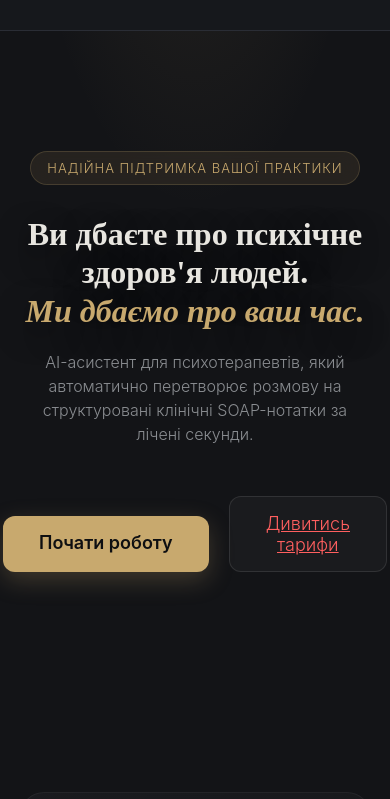
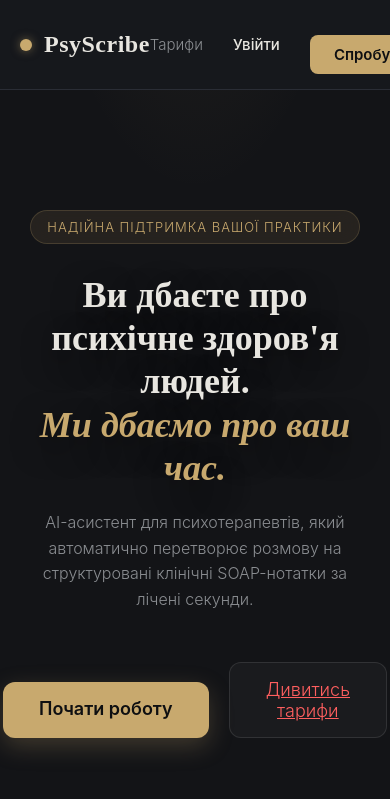
Before and after one commit to Ripper-del/PsyScribe, a React (Vite) app in the folder psyscribe-app/: page / in a window 390 px wide. Shown: the top 799 px of the page. Built offline with nearby package versions, Linux system fonts and the light colour scheme; no server answers.

Commit message:
trying something different for phones view

```diff
--- a/psyscribe-app/src/App.css
+++ b/psyscribe-app/src/App.css
@@ -1839,43 +1839,62 @@ header {
     margin-bottom: 0 !important;
   }
 }
-/* Це правило спрацює ТІЛЬКИ на екранах, менших за 768px (телефони та вертикальні планшети) */
+
 @media (max-width: 768px) {
-  /* Зменшуємо головний заголовок */
-  h1 {
-    font-size: 32px !important; /* Підбери розмір, який тобі подобається */
-    line-height: 1.2 !important;
-    margin-bottom: 20px !important;
-  }
-
-  /* Зменшуємо текст підзаголовка */
-  p, .subtitle {
-    font-size: 16px !important;
-    line-height: 1.5 !important;
-  }
-
-  /* Зменшуємо бейдж "НАДІЙНА ПІДТРИМКА..." */
-  .badge-class-name {  /* Заміни на свій клас бейджа, якщо він є */
-    font-size: 10px !important;
-    padding: 6px 12px !important;
-  }
-}
-@media (max-width: 768px) {
-  /* ... попередні стилі для тексту ... */
-
-  /* Приховуємо текстові посилання в хедері на телефоні */
-  header a:not(.logo-link) { /* Або використай конкретний клас, де лежать "Тарифи" і "Увійти" */
+  /* =========================================
+     1. РЯТУЄМО ХЕДЕР (Робимо його акуратним)
+     ========================================= */
+  header {
+    display: flex !important;
+    justify-content: space-between !important; /* Розсовує лого і кнопку по краях */
+    align-items: center !important;
+    padding: 15px 20px !important;
+  }
+
+  /* Ховаємо тільки текстові посилання (Тарифи, тощо), але залишаємо Лого і Кнопку */
+  header a.nav-link,
+  header .header-links { /* Якщо в тебе є обгортка для посилань - вкажи її клас тут */
     display: none !important;
   }
 
-  /* Робимо шапку компактнішою */
-  header {
-    padding: 15px 10px !important;
-  }
-
-  /* Трохи зменшуємо головну кнопку в хедері */
+  /* Трохи зменшуємо логотип і кнопку, щоб вони влізли поруч */
+  .logo {
+    font-size: 20px !important;
+  }
   header button {
     padding: 8px 16px !important;
     font-size: 14px !important;
   }
-}
+
+  /* =========================================
+     2. РЯТУЄМО ТЕКСТ (Типографіка)
+     ========================================= */
+  h1 {
+    font-size: 36px !important;
+    line-height: 1.2 !important;
+    margin-bottom: 20px !important;
+  }
+  p, .subtitle {
+    font-size: 16px !important;
+  }
+
+  /* =========================================
+     3. РЯТУЄМО КАРТКИ ТАРИФІВ (Щоб не вилазили)
+     ========================================= */
+  /* Контейнер, який тримає картки. Робимо так, щоб вони стояли стовпчиком */
+  .pricing-container,
+  .cards-wrapper { /* Заміни на СВІЙ клас контейнера з тарифами */
+    display: flex !important;
+    flex-direction: column !important; /* Картки стають одна під одною */
+    gap: 30px !important; /* Відстань між базовим і PRO */
+    padding: 0 15px !important;
+  }
+
+  /* Самі картки: змушуємо їх підлаштовуватися під ширину екрана телефону */
+  .pricing-card { /* Заміни на СВІЙ клас картки тарифу */
+    width: 100% !important;
+    max-width: 100% !important;
+    box-sizing: border-box !important;
+    margin: 0 !important; /* Прибираємо зайві відступи, які можуть ламати ширину */
+  }
+}
```
